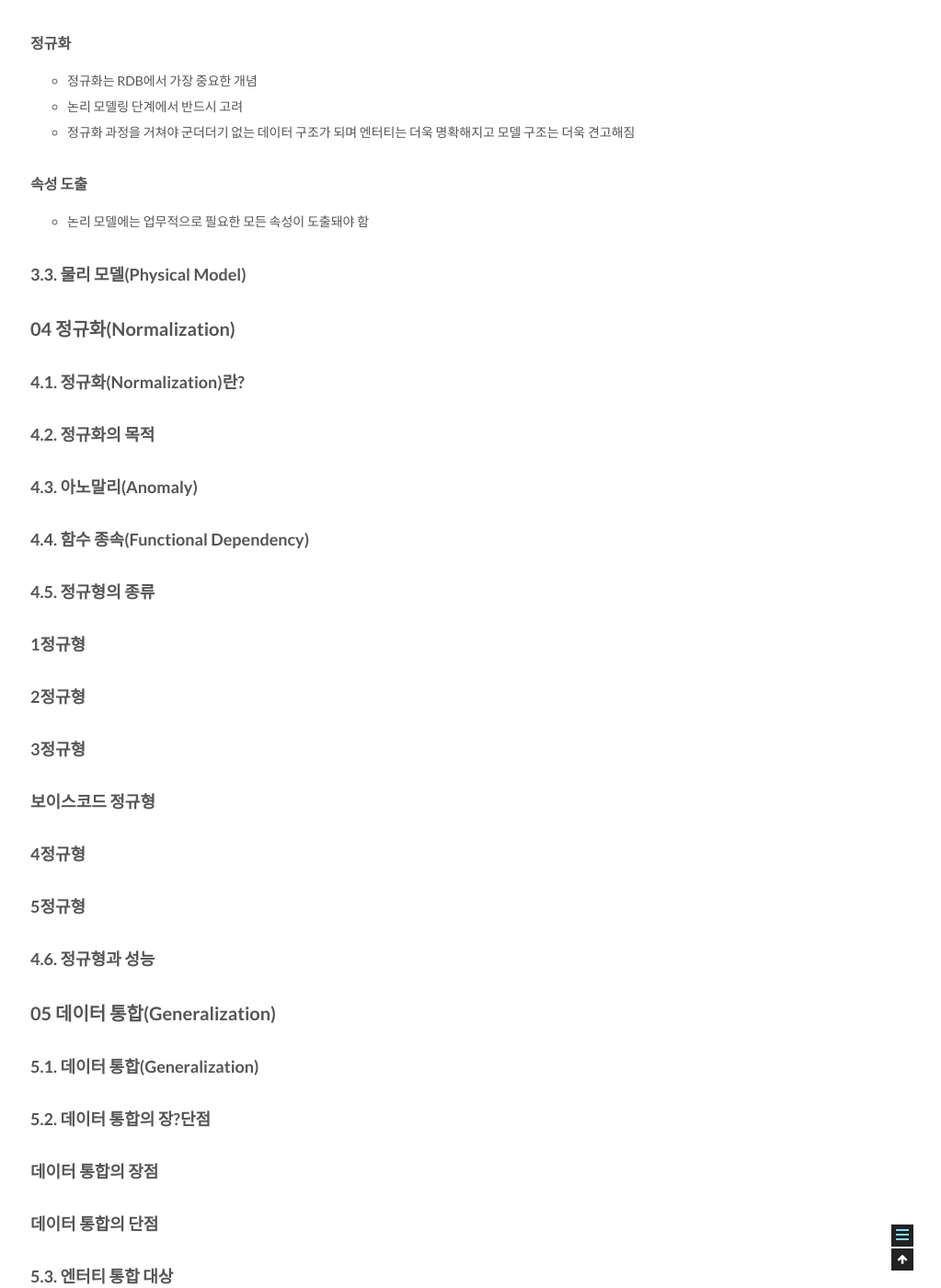
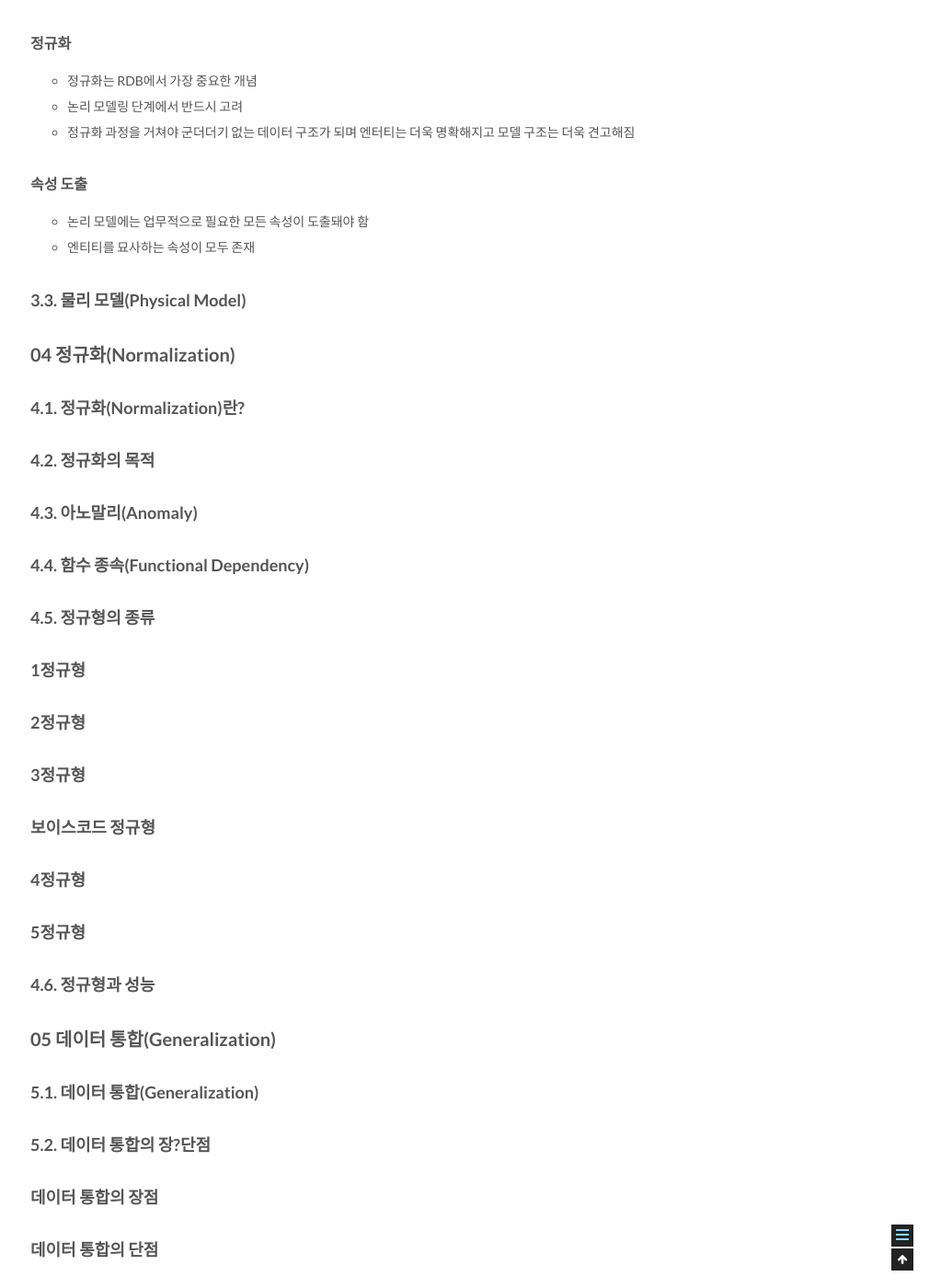
Before and after one commit to csj4032/csj4032.github.io, a Jekyll site: the page built from _posts/2018-05-02-관계형데이터모델링프리미엄가이드.md, in a window 1280 px wide and 1400 px high, scrolled down 8838 px. Shown: the whole window at 92% size, without its empty margins (257-1280 px from the left). Built offline with Jekyll 4.4.1, drawn with Linux system fonts in a browser that asks for light colours; comment, search, counter and statistics services are not loaded.

Commit message:
관계형 데이터 베이스 모델링 포스팅 수정

```diff
--- a/_posts/2018-05-02-관계형데이터모델링프리미엄가이드.md
+++ b/_posts/2018-05-02-관계형데이터모델링프리미엄가이드.md
@@ -271,6 +271,7 @@ comments: true
 
 #### 속성 도출
 * 논리 모델에는 업무적으로 필요한 모든 속성이 도출돼야 함
+* 엔티티를 묘사하는 속성이 모두 존재
 
 ### 3.3. 물리 모델(Physical Model)
 
```
